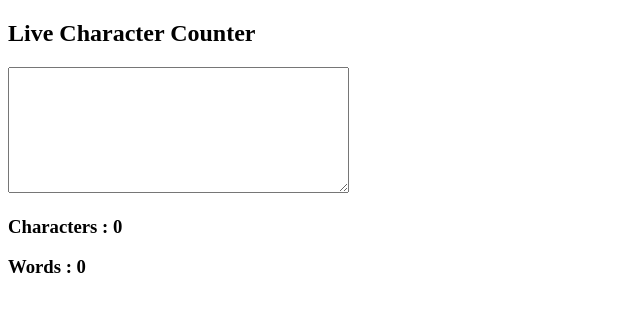
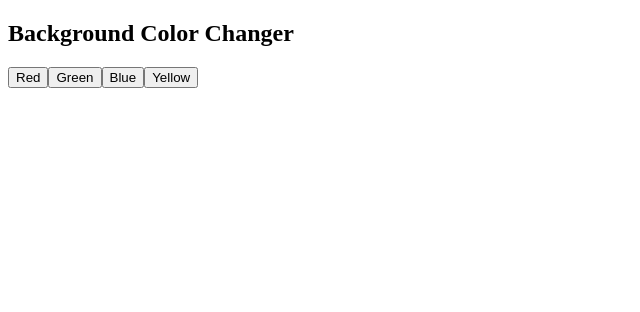
Before and after one commit to santhavi/react-tasks, a React (Vite) app: page / in a window 1280 px wide. Shown: the top 312 px of the page, without its empty margins (0-640 px from the left). Built offline with nearby package versions, Linux system fonts and the light colour scheme.

Commit message:
Added Task 4 - Background Color Changer

```diff
--- a/src/App.jsx
+++ b/src/App.jsx
@@ -1,21 +1,17 @@
 import { useState } from "react";
+import "./App.css";
 
 function App() {
-  const [text, setText] = useState("");
+  const [color, setColor] = useState("white");
 
   return (
-    <div>
-      <h2>Live Character Counter</h2>
+    <div className="container" style={{ backgroundColor: color }}>
+      <h2>Background Color Changer</h2>
 
-      <textarea
-        rows="8"
-        cols="40"
-        value={text}
-        onChange={(e) => setText(e.target.value)}
-      ></textarea>
-
-      <h3>Characters : {text.length}</h3>
-      <h3>Words : {text === "" ? 0 : text.split(" ").length}</h3>
+      <button onClick={() => setColor("red")}>Red</button>
+      <button onClick={() => setColor("green")}>Green</button>
+      <button onClick={() => setColor("blue")}>Blue</button>
+      <button onClick={() => setColor("yellow")}>Yellow</button>
     </div>
   );
 }
```
